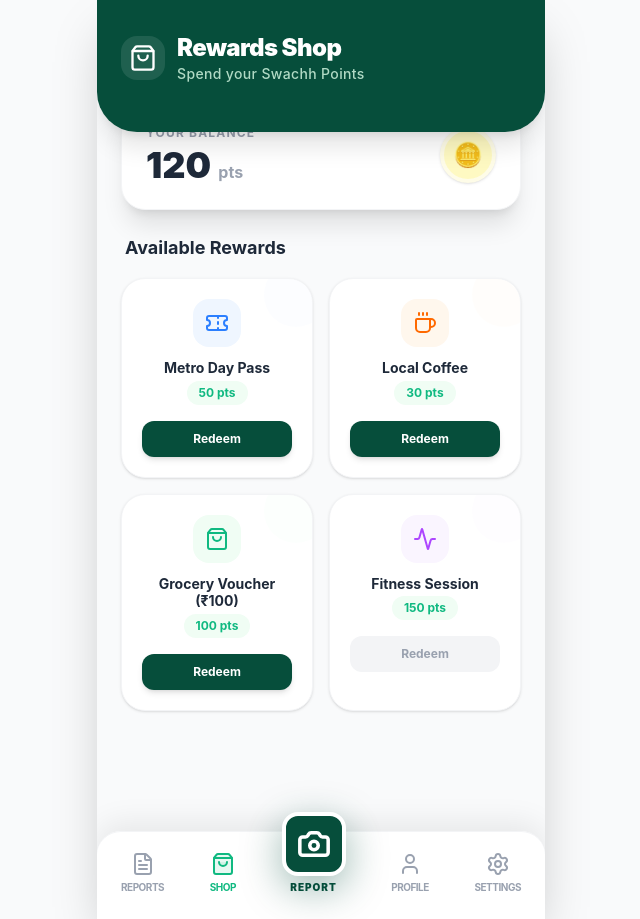
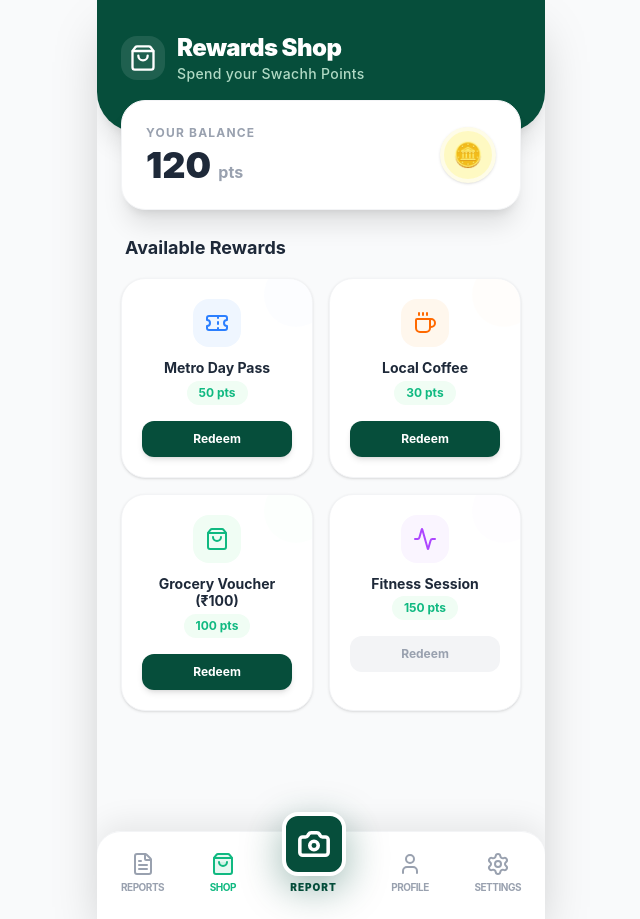
Before and after one commit to JayantOlhyan/SwachhMap, a React (Vite) app: page /shop in a window 1280 px wide. Shown: the whole page, without its empty margins (319-959 px from the left). Built offline with nearby package versions, Linux system fonts and the light colour scheme.

Commit message:
fix(ui): resolve z-index overlap on shop balance card

```diff
--- a/src/pages/Shop.jsx
+++ b/src/pages/Shop.jsx
@@ -34,7 +34,7 @@ export default function Shop() {
   return (
     <div className="flex-1 overflow-y-auto bg-gray-50 pb-24">
       {/* Premium Header */}
-      <div className="bg-swachh-green text-white p-6 pt-8 pb-12 shadow-xl sticky top-0 z-50 rounded-b-[2.5rem]">
+      <div className="bg-swachh-green text-white p-6 pt-8 pb-12 shadow-xl relative z-10 rounded-b-[2.5rem]">
         <div className="flex items-center gap-3">
           <div className="bg-white/10 p-2 rounded-2xl flex items-center justify-center">
             <ShoppingBag size={28} className="text-white" />
```
